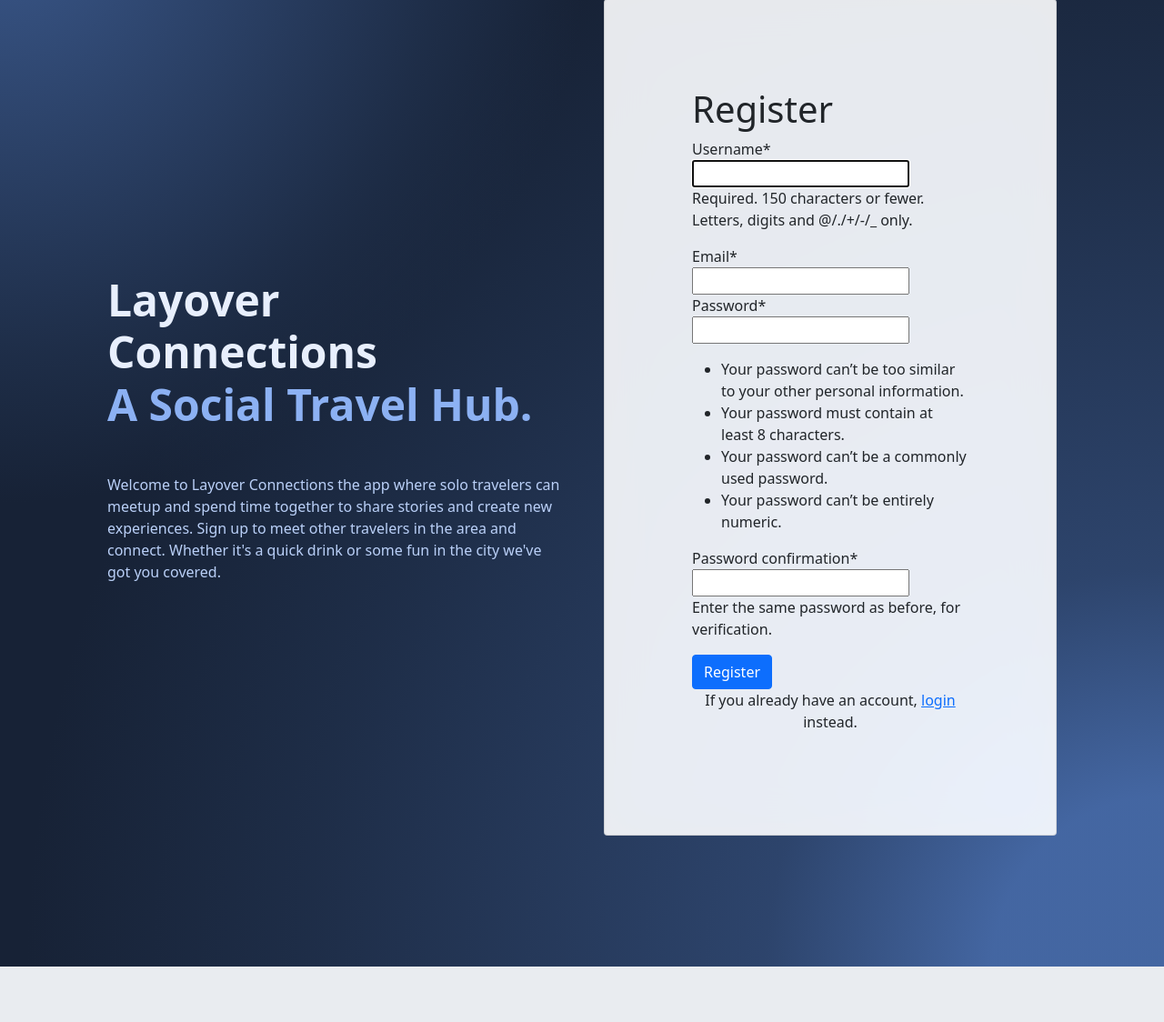
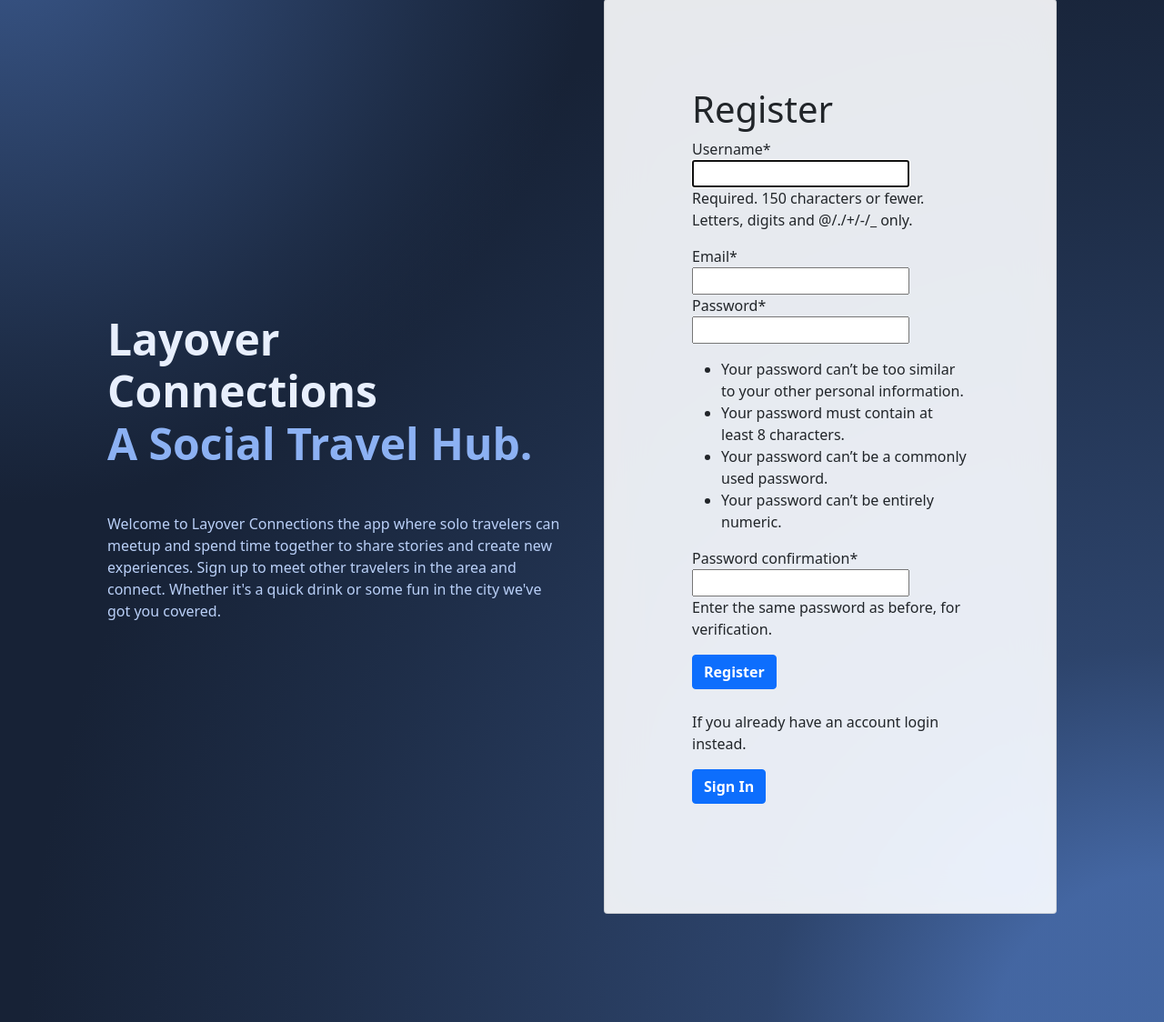
Before and after one commit to alejamora04/Layover-Connections, a Django app: page /layoverconnections/register in a window 1280 px wide. Shown: the part 97-1221 px from the top of the page at 91% size. Before the commit the page ends 1160 px from the top, so only its background shows below. Run offline with Django 4.2, Linux system fonts and the light colour scheme; some libraries are stand-ins or nearby versions.

Commit message:
Incorporated Anchor Redirects between login and regsiter

```diff
--- a/layoverconnections/templates/layoverconnections/register.html
+++ b/layoverconnections/templates/layoverconnections/register.html
@@ -10,9 +10,13 @@
 	<form method="POST">
 		{% csrf_token %}
 		{{ register_form|crispy }}
-		<button class="btn btn-primary" type="submit">Register</button>
+		<button class="btn btn-primary btn-block mb-4" type="submit"><strong>Register</strong></button>
 	</form>
-	<p class="text-center">If you already have an account, <a href="/login">login</a> instead.</p>
+	<!-- Sign In Redirect-->
+	<p>If you already have an account login instead.</p>
+	<a class="btn btn-primary btn-block mb-4" href="{% url 'layoverconnections:login' %}" role="button">
+		<strong>Sign In</strong>
+	</a>
 </div>
 
 {% endblock %}
--- a/layoverconnections/views.py
+++ b/layoverconnections/views.py
@@ -17,7 +17,7 @@ def register_request(request):
 			user = form.save()
 			login(request, user)
 			messages.success(request, "Registration successful." )
-			return redirect("layoverconnections/login.html")
+			return redirect("layoverconnections:login.html")
 		messages.error(request, "Unsuccessful registration. Invalid information.")
 	form = NewUserForm()
 	return render (request=request, template_name="layoverconnections/register.html", context={"register_form":form})
```
Also changed, not shown: layoverconnections/templates/layoverconnections/login.html (+4 -4 lines).
